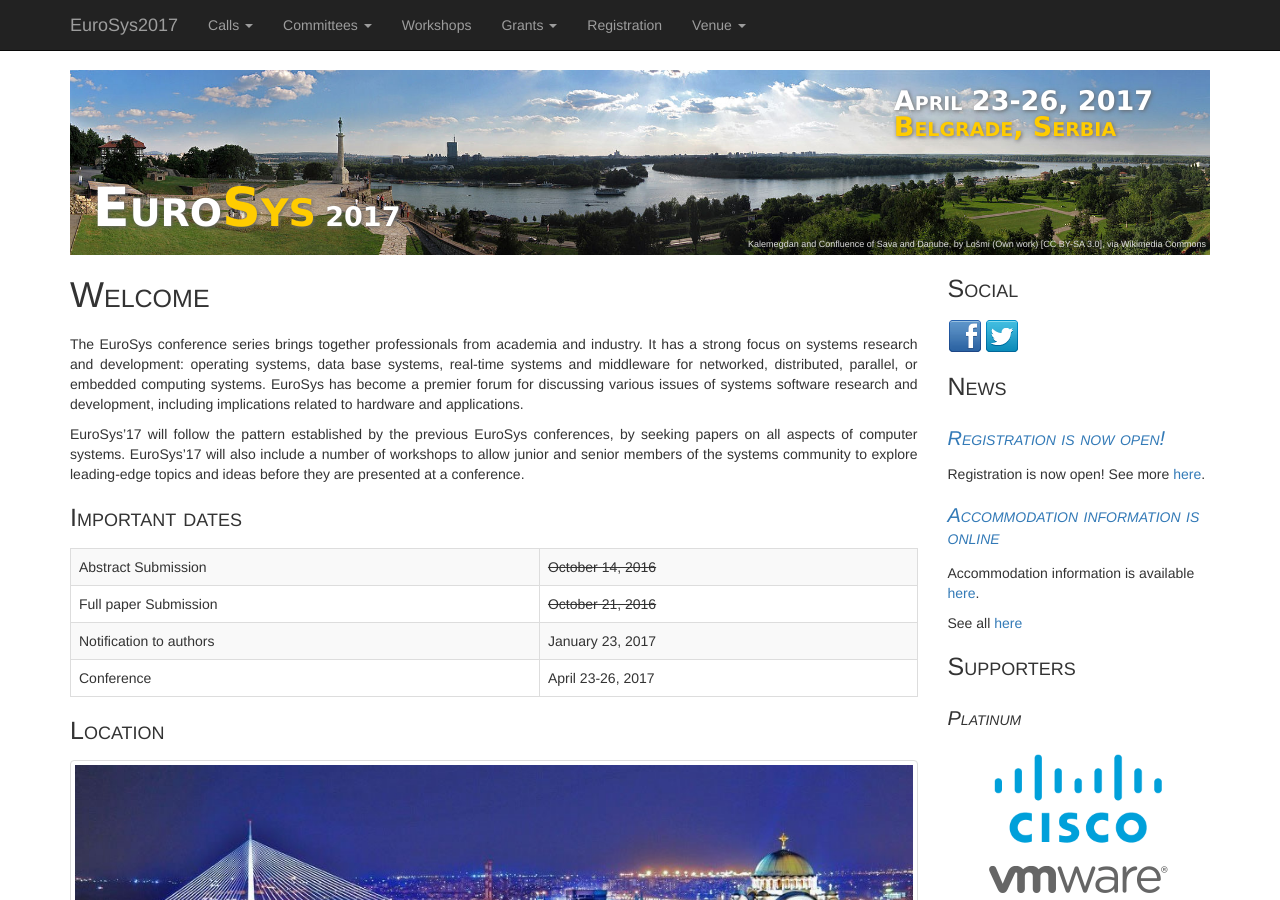
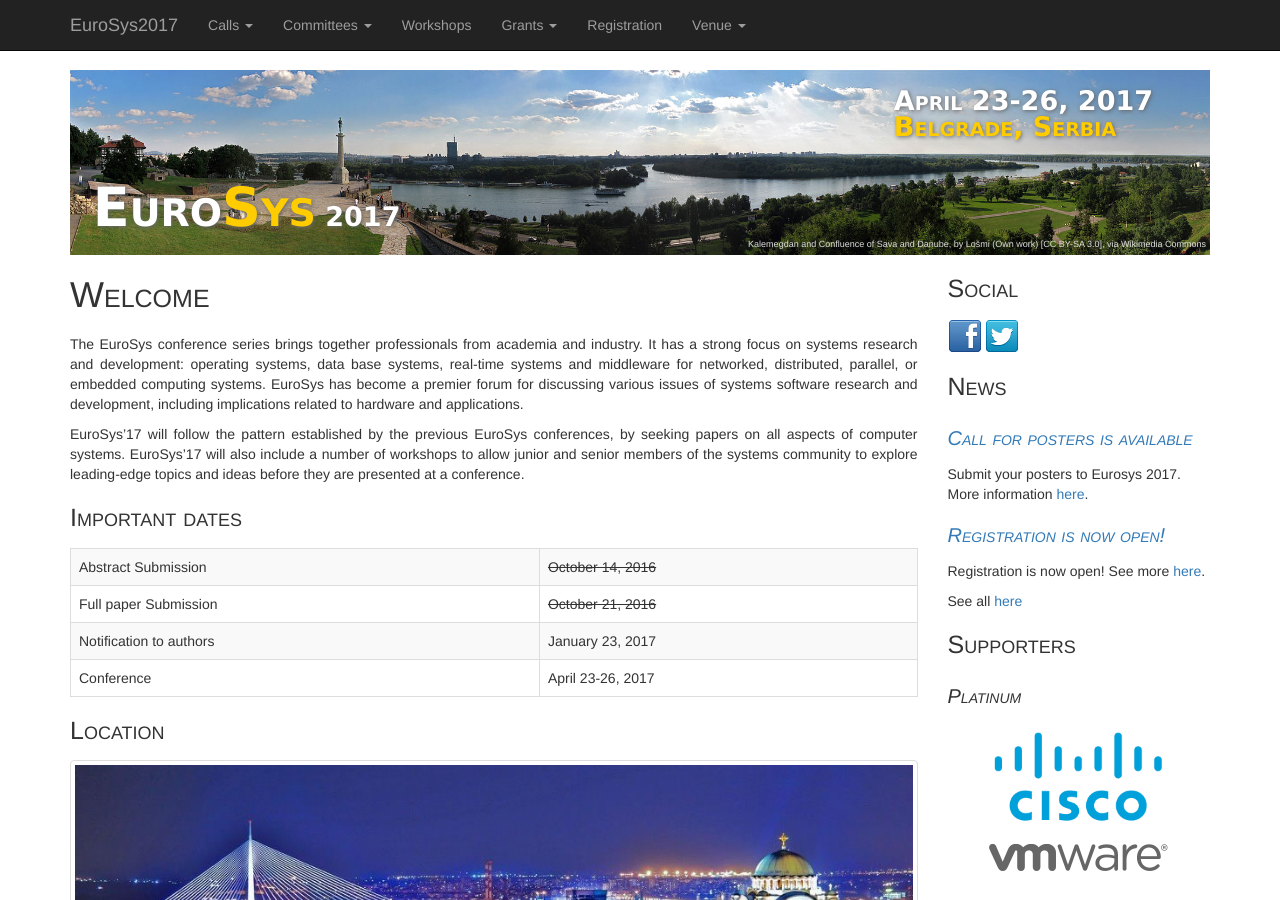
Before and after one commit to eurosys-chapter/2017, a Jekyll site: the page built from index.md, in a window 1280 px wide and 900 px high. Built offline with Jekyll 4.4.1, drawn with Linux system fonts in a browser that asks for light colours; nearby versions of some CDN libraries.

Commit message:
Signed-off-by: Marko Vukolic <mvu@zurich.ibm.com>

```diff
--- a/_includes/main_navbar.html
+++ b/_includes/main_navbar.html
@@ -22,7 +22,7 @@
                 <li><a href="/calls/workshops">Call for workshops</a></li>
                 <li role="separator" class="divider"></li>
                 <li><a href="/calls/awards">Eurosys Awards</a></li>
-                <!-- <li><a href="/calls/posters">Call for posters</a></li> -->
+                <li><a href="/calls/posters">Call for posters</a></li>
               </ul>
             </li>
             <li class="dropdown">
```
Also changed, not shown: _posts/2017-01-23-posters.md (added, +6 -0 lines).
